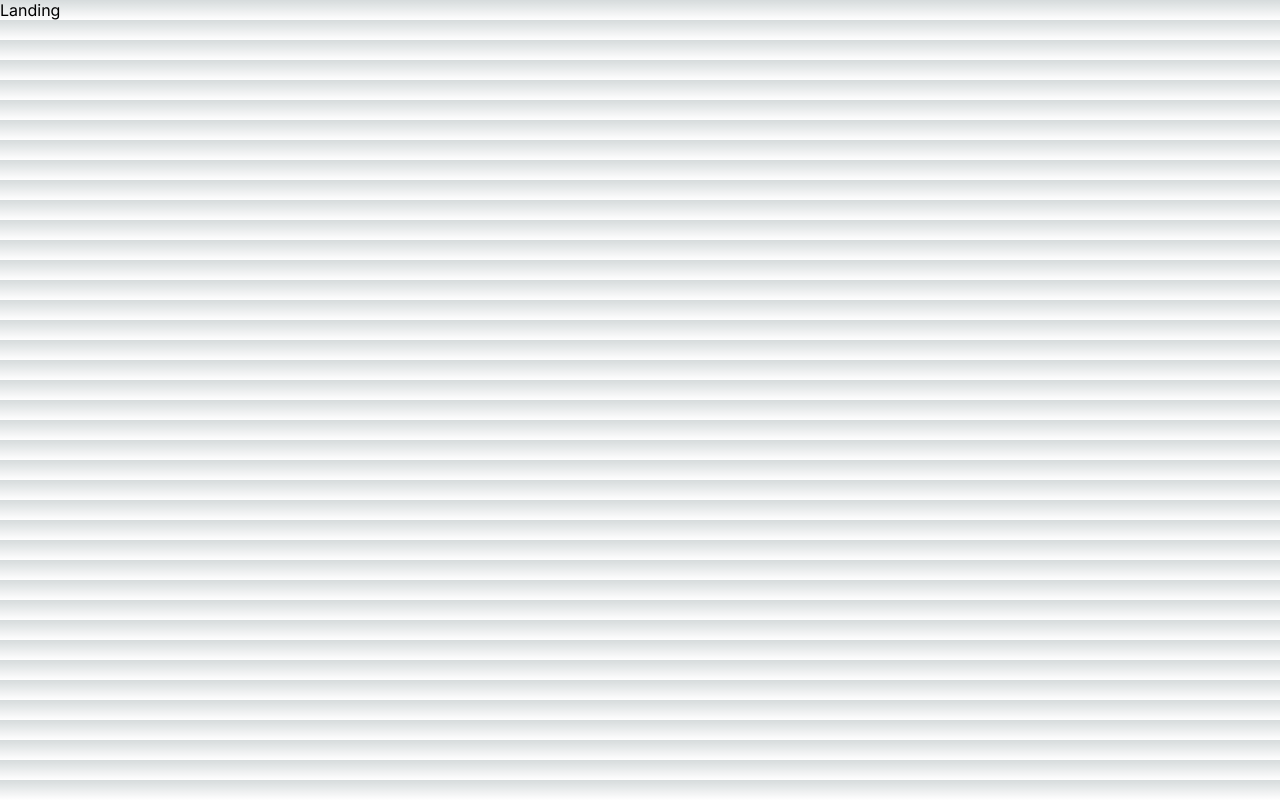
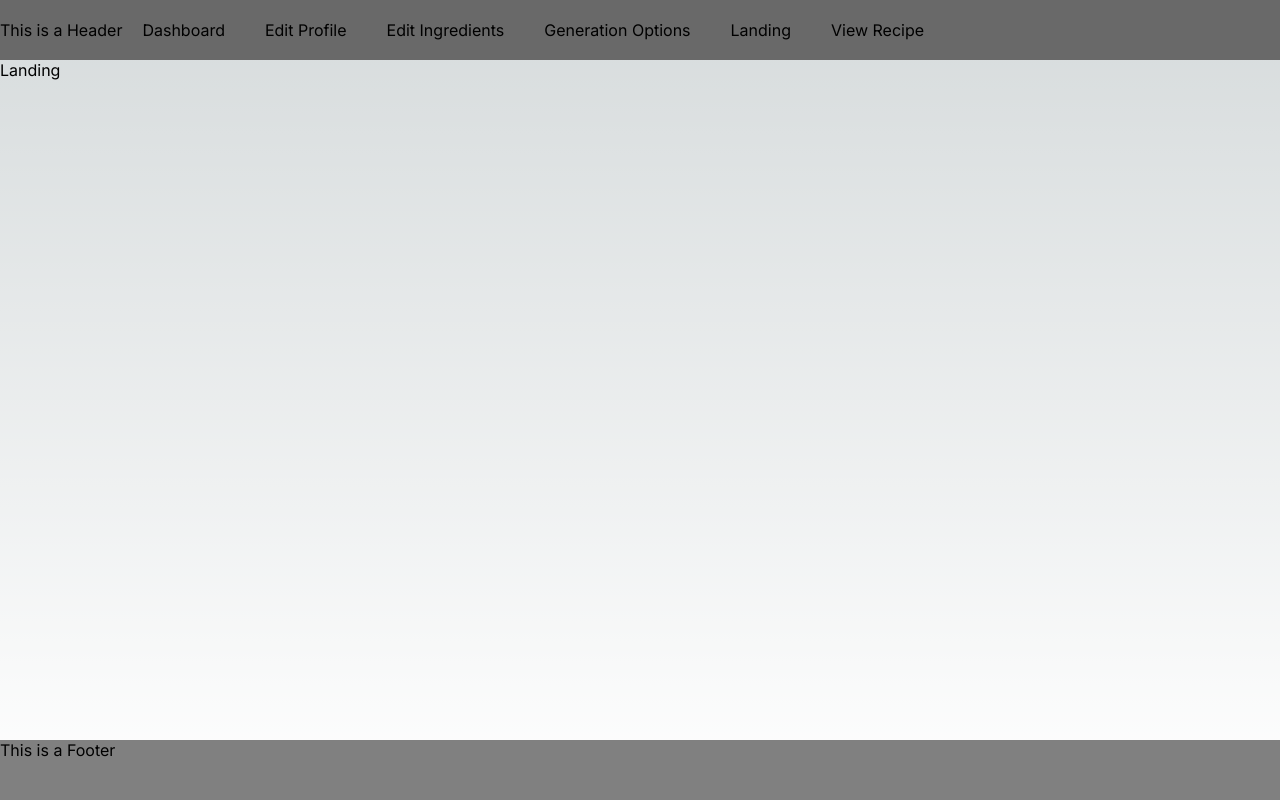
Before and after one commit to UOA-CS732-SE750-Students-2024/project-group-teal-turtles, a Next.js app in the folder frontend/: page /landing in a window 1280 px wide. Built offline with nearby package versions, Linux system fonts and the light colour scheme.

Commit message:
feat: added preliminary header and footer to relevant pages (#8)

```diff
--- a/frontend/src/app/dashboard/page.js
+++ b/frontend/src/app/dashboard/page.js
@@ -1,8 +1,11 @@
+import Layout from '@/components/Layout/Layout'
 import React from 'react'
 
 function Dashboard() {
   return (
-    <div>Dashboard</div>
+    <Layout>
+      <div>Dashboard</div>
+    </Layout>
   )
 }
 
--- a/frontend/src/app/edit-ingredients/page.js
+++ b/frontend/src/app/edit-ingredients/page.js
@@ -1,8 +1,11 @@
+import Layout from '@/components/Layout/Layout'
 import React from 'react'
 
 function EditIngredients() {
   return (
-    <div>EditIngredients</div>
+    <Layout>
+      <div>EditIngredients</div>
+    </Layout>
   )
 }
 
--- a/frontend/src/app/edit-profile/page.js
+++ b/frontend/src/app/edit-profile/page.js
@@ -1,8 +1,11 @@
+import Layout from '@/components/Layout/Layout'
 import React from 'react'
 
 function EditProfile() {
   return (
-    <div>EditProfile</div>
+    <Layout>
+      <div>EditProfile</div>
+    </Layout>
   )
 }
 
--- a/frontend/src/app/generation-options/page.js
+++ b/frontend/src/app/generation-options/page.js
@@ -1,8 +1,11 @@
+import Layout from '@/components/Layout/Layout'
 import React from 'react'
 
 function GenerationOptions() {
   return (
-    <div>GenerationOptions</div>
+    <Layout>
+      <div>GenerationOptions</div>
+    </Layout>
   )
 }
 
--- a/frontend/src/app/landing/page.js
+++ b/frontend/src/app/landing/page.js
@@ -1,8 +1,11 @@
+import Layout from '@/components/Layout/Layout'
 import React from 'react'
 
 function Landing() {
   return (
-    <div>Landing</div>
+    <Layout>
+      <div>Landing</div>
+    </Layout>
   )
 }
 
--- a/frontend/src/app/view-recipe/page.js
+++ b/frontend/src/app/view-recipe/page.js
@@ -1,8 +1,11 @@
+import Layout from '@/components/Layout/Layout'
 import React from 'react'
 
 function ViewRecipe() {
   return (
-    <div>ViewRecipe</div>
+    <Layout>
+      <div>ViewRecipe</div>
+    </Layout>
   )
 }
 
--- /dev/null
+++ b/frontend/src/components/Layout/Layout.js
@@ -0,0 +1,20 @@
+import React from "react";
+import styles from "./Layout.module.css";
+
+export default function Layout({ children }) {
+    return (
+        <div className={styles.body}>
+            <header className={styles.header}>
+                This is a Header
+                <a href="/dashboard" className={styles.headeritem}>Dashboard</a>
+                <a href="/edit-profile" className={styles.headeritem}>Edit Profile</a>
+                <a href="/edit-ingredients" className={styles.headeritem}>Edit Ingredients</a>
+                <a href="/generation-options" className={styles.headeritem}>Generation Options</a>
+                <a href="/landing" className={styles.headeritem}>Landing</a>
+                <a href="/view-recipe" className={styles.headeritem}>View Recipe</a>
+            </header>
+            <main>{children}</main>
+            <footer className={styles.footer}>This is a Footer</footer>
+        </div>
+    )
+}
--- /dev/null
+++ b/frontend/src/components/Layout/Layout.module.css
@@ -0,0 +1,23 @@
+.body {
+	min-height: 100vh;
+	display: flex;
+	flex-direction: column;
+}
+
+.header {
+	min-height: 60px;
+	background-color: dimgrey;
+	display: flex;
+	align-items: center;
+}
+
+.headeritem {
+	height: 100%;
+	padding: 10px 20px;
+}
+
+.footer {
+	min-height: 60px;
+	margin-top: auto;
+	background-color: grey;
+}
```
